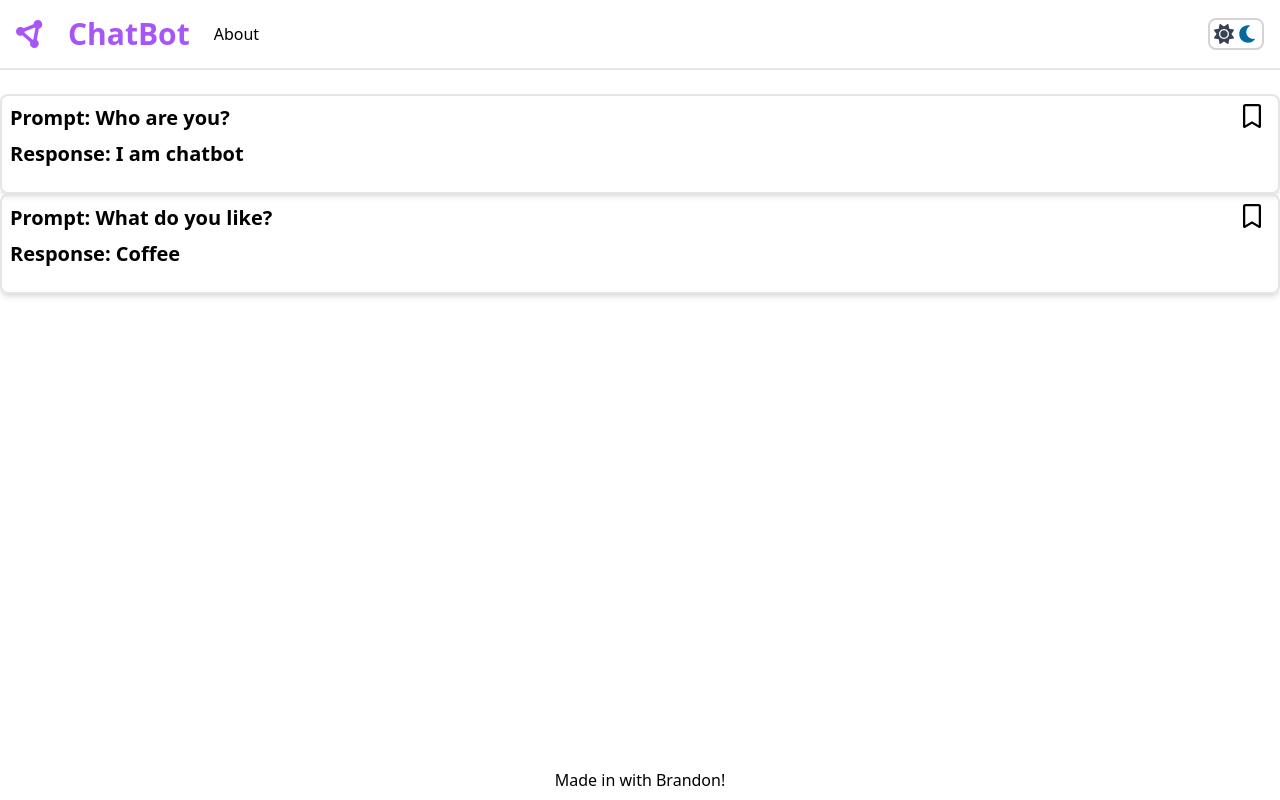
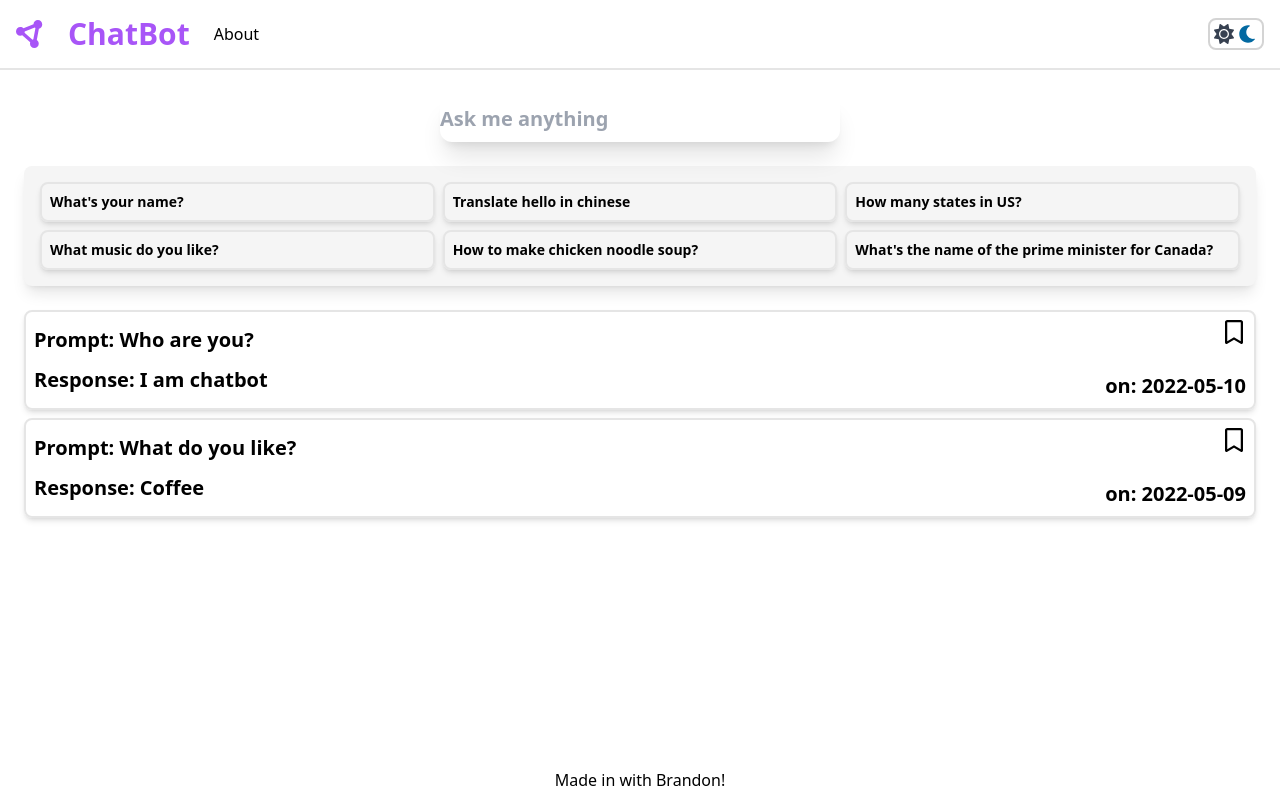
Before and after one commit to niubrandon/chatbot, a React (Create React App) app: page / in a window 1280 px wide. Built offline with nearby package versions, Linux system fonts and the light colour scheme.

Commit message:
tested with openai post request

```diff
--- a/package.json
+++ b/package.json
@@ -11,6 +11,7 @@
     "@types/react": "^18.0.9",
     "@types/react-dom": "^18.0.3",
     "axios": "^0.27.2",
+    "dotenv": "^16.0.1",
     "react": "^18.1.0",
     "react-dom": "^18.1.0",
     "react-router-dom": "^6.3.0",
--- a/src/components/Card.tsx
+++ b/src/components/CollectionCard.tsx
@@ -3,6 +3,7 @@ interface Item {
   id: number
   prompt: string
   response: string
+  postedOn: string
 }
 
 interface Props {
@@ -13,15 +14,17 @@ export default function Card ({item}: Props) {
 
   return (
     <>
-      <div className="realtive w-full h-[100px] border-2 border-neutral-200 rounded-lg flex flex-col
+      <div className="w-full h-[100px] border-2 border-neutral-200 rounded-lg flex justify-between
       gap-2 shadow-md hover:border-purple-300 hover:shadow-xl dark:bg-black dark:text-white p-2">
-        <div>
+        <div className="flex flex-col justify-around">
           <p>Prompt: {item.prompt} </p>
-        </div>
-        <div>
           <p>Response: {item.response} </p>
         </div>
-        <BookmarkSvg className="absolute right-4 h-6 w-6" />
+        <div className="flex flex-col justify-between items-end">
+          <BookmarkSvg className="h-6 w-6 hover:fill-purple-300" />
+          <span>on: {item.postedOn}</span>
+        </div>
+
       </div>
     </>
   );
--- /dev/null
+++ b/src/components/PresetQuestion.tsx
@@ -0,0 +1,22 @@
+interface Props {
+  question: string
+}
+
+export default function PresetQuestion ({question}: Props) {
+
+  function onPresetQuestion() {
+
+  }
+  return (
+    <>
+      <div
+        className="realtive w-full text-sm h-fit border-2 border-neutral-200 rounded-lg flex justify-between
+      gap-2 shadow-md hover:border-purple-300 hover:shadow-xl dark:bg-black dark:text-white p-2 cursor-pointer"
+        onClick={onPresetQuestion}>
+        <div>
+          <p>{question} </p>
+        </div>
+      </div>
+    </>
+  );
+}
--- /dev/null
+++ b/src/components/PromptForm.tsx
@@ -0,0 +1,59 @@
+import { useEffect, useState } from 'react';
+
+export default function Prompt () {
+  const [prompt, setPrompt] = useState('');
+  const axios = require('axios');
+
+  useEffect(() => {
+    // console.log('Question is', prompt);
+  }, [prompt]);
+
+  function handleSubmit(event: any) {
+    event?.preventDefault();
+    console.log('##form data', event.target.prompt.value);
+    //http request
+    const url = 'https://api.openai.com/v1/engines/text-davinci-002/completions';
+    const data = {
+      'prompt': prompt,
+      'temperature': 0.9,
+      'max_tokens': 150,
+      'top_p': 1,
+      'frequency_penalty': 0,
+      'presence_penalty': 0.6,
+      'stop': [' Human:', ' AI:']
+    };
+    //const api_key= process.env.API_KEY;
+    const api_key = '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';
+    axios.post(url, data, {
+      headers: {
+        'Authorization': `Bearer ${api_key}`
+      }
+    }).then((res: any) => {
+      console.log('###GET REQUEST RESPONSE', res.data);
+    }).catch((error: any) => {
+      console.log('###GET REQUEST ERROR', error);
+    })
+    ;
+  }
+
+  return (
+    <>
+      <div
+        id="prompt-container"
+        data-testid="prompt-container"
+        className="flex items-center justify-center">
+        <form onSubmit={handleSubmit}>
+          <input
+            type="text"
+            value={prompt}
+            name="prompt"
+            onChange={(e) => setPrompt(e.target.value)}
+            className="shadow-xl focus:shadow-3xl rounded-xl w-[400px] h-12"
+            placeholder="Ask me anything" />
+
+        </form>
+
+      </div>
+    </>
+  );
+}
--- a/src/pages/Home.tsx
+++ b/src/pages/Home.tsx
@@ -1,4 +1,4 @@
-import PromptView from '../views/PromptView';
+import PromptForm from '../components/PromptForm';
 import PresetView from '../views/PresetView';
 import CollectionView from '../views/CollectionView';
 
@@ -7,7 +7,7 @@ export default function Home () {
   return (
     <>
       <div className="text-xl font-bold pt-6">
-        <PromptView />
+        <PromptForm />
         <PresetView />
         <CollectionView />
       </div>
--- a/src/views/CollectionView.tsx
+++ b/src/views/CollectionView.tsx
@@ -1,17 +1,19 @@
-import Card from '../components/Card';
+import CollectionCard from '../components/CollectionCard';
 export default function CollectionView () {
   const data = [
-    {id: 1, prompt: 'Who are you?', response: 'I am chatbot'},
-    {id: 2, prompt: 'What do you like?', response: 'Coffee'},
+    {id: 1, prompt: 'Who are you?', response: 'I am chatbot', postedOn: '2022-05-10'},
+    {id: 2, prompt: 'What do you like?', response: 'Coffee',postedOn: '2022-05-09'},
   ];
-  const collection = data.map((item) => {
+  const collectionCards = data.map((item) => {
     return (
-      <Card item={item} key={item.id} />
+      <CollectionCard item={item} key={item.id} />
     );
   });
   return (
     <>
-      {collection}
+      <div className="flex flex-col gap-2 mx-6">
+        {collectionCards}
+      </div>
     </>
   );
 }
--- a/src/views/PresetView.tsx
+++ b/src/views/PresetView.tsx
@@ -1,7 +1,27 @@
+import PresetQuestion from '../components/PresetQuestion';
+
 export default function PresetView () {
 
+  const presetQuestions = [
+    'What\'s your name?',
+    'Translate hello in chinese',
+    'How many states in US?',
+    'What music do you like?',
+    'How to make chicken noodle soup?',
+    'What\'s the name of the prime minister for Canada?'
+  ];
+  const Questions = presetQuestions.map((item, index) => {
+    return (
+      <PresetQuestion question={item} key={index} />
+    );
+  });
   return (
     <>
+      <div id="preset-questions-container"
+        data-testid="preset-questions-container"
+        className="grid grid-cols-3 gap-2 m-6 p-4 rounded-lg shadow-lg md:grid-cols-2 xs:grid-cols-1 bg-neutral-100" >
+        {Questions}
+      </div>
     </>
   );
 }
```
Also changed, not shown: src/components/Hint.tsx (deleted, +0 -7 lines), src/components/Prompt.tsx (deleted, +0 -7 lines), src/views/PromptView.tsx (deleted, +0 -7 lines), 2 other files (tests, documents, lock files or other folders).
